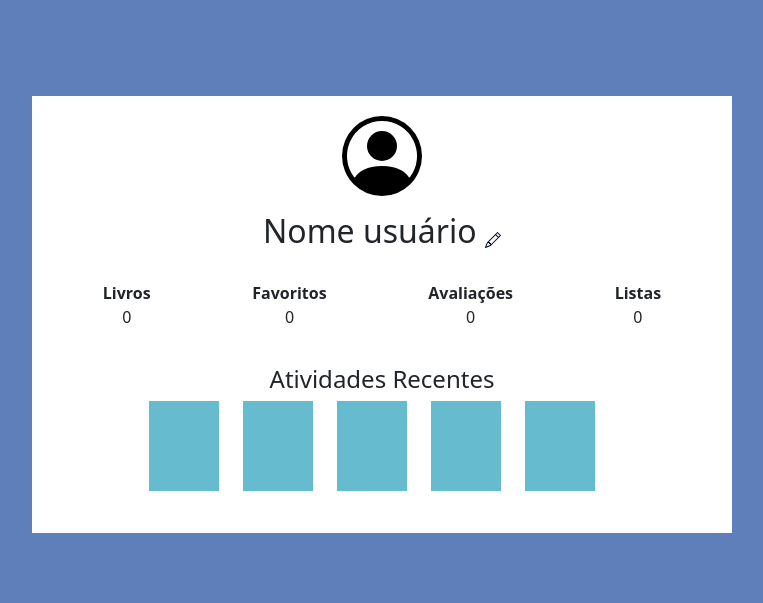
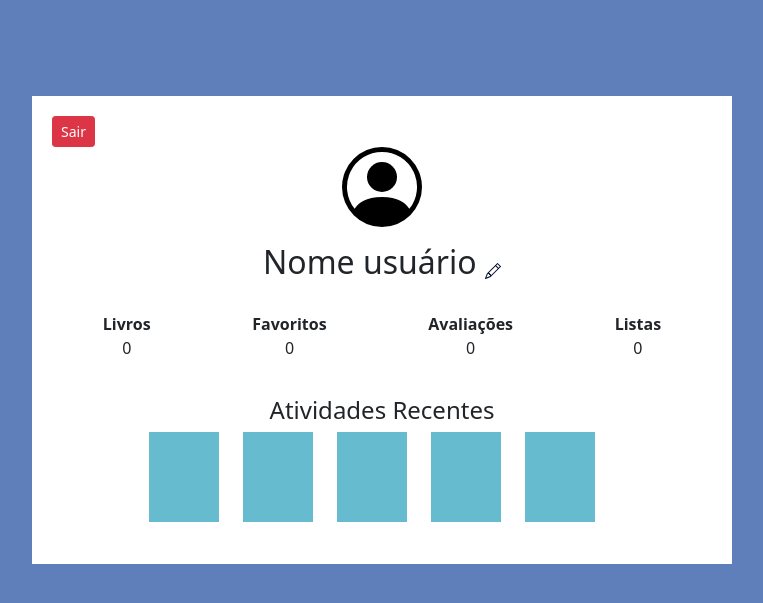
Before and after one commit to Dudubraga/Projeto_Biblioteca, a Django app: page /perfil/ in a window 1280 px wide. Shown: the part 79-682 px from the top of the page, without its empty margins (258-1021 px from the left). Run offline with Django 5.2, Linux system fonts and the light colour scheme.

Commit message:
Ajuste na fortmatação do box de login, correção dos caminhos defavoritos e meus livros da aba home_usuario e implementação do botão sair na página  perfil

```diff
--- a/biblioteca/projeto_biblioteca/app_biblioteca/templates/biblioteca/base.html
+++ b/biblioteca/projeto_biblioteca/app_biblioteca/templates/biblioteca/base.html
@@ -71,7 +71,7 @@
                             </h3>
                         </a>
                         <!-- Meus Livros -->
-                        <a href="{% url 'home' %}">
+                        <a href="{% url 'aba_login' %}">
                             <h3 style="text-decoration: none; color: black; text-align: center; position: relative; top:120px;">
                                 <svg xmlns="http://www.w3.org/2000/svg" width="30" height="30" fill="currentColor" class="bi bi-book" viewBox="0 0 16 16">
                                     <path d="M1 2.828c.885-.37 2.154-.769 3.388-.893 1.33-.134 2.458.063 3.112.752v9.746c-.935-.53-2.12-.603-3.213-.493-1.18.12-2.37.461-3.287.811zm7.5-.141c.654-.689 1.782-.886 3.112-.752 1.234.124 2.503.523 3.388.893v9.923c-.918-.35-2.107-.692-3.287-.81-1.094-.111-2.278-.039-3.213.492zM8 1.783C7.015.936 5.587.81 4.287.94c-1.514.153-3.042.672-3.994 1.105A.5.5 0 0 0 0 2.5v11a.5.5 0 0 0 .707.455c.882-.4 2.303-.881 3.68-1.02 1.409-.142 2.59.087 3.223.877a.5.5 0 0 0 .78 0c.633-.79 1.814-1.019 3.222-.877 1.378.139 2.8.62 3.681 1.02A.5.5 0 0 0 16 13.5v-11a.5.5 0 0 0-.293-.455c-.952-.433-2.48-.952-3.994-1.105C10.413.809 8.985.936 8 1.783"/>
@@ -80,7 +80,7 @@
                             </h3>
                         </a>
                         <!-- Favoritos -->
-                        <a href="{% url 'home' %}">
+                        <a href="{% url 'aba_login' %}">
                             <h3 style="text-decoration: none; color: black; text-align: center; position: relative; top:180px;">
                                 <svg xmlns="http://www.w3.org/2000/svg" width="30" height="30" fill="currentColor" class="bi bi-suit-heart-fill" viewBox="0 0 16 16">
                                     <path d="M4 1c2.21 0 4 1.755 4 3.92C8 2.755 9.79 1 12 1s4 1.755 4 3.92c0 3.263-3.234 4.414-7.608 9.608a.513.513 0 0 1-.784 0C3.234 9.334 0 8.183 0 4.92 0 2.755 1.79 1 4 1"/>
--- a/biblioteca/projeto_biblioteca/app_biblioteca/templates/usuarios/homeusuario.html
+++ b/biblioteca/projeto_biblioteca/app_biblioteca/templates/usuarios/homeusuario.html
@@ -69,7 +69,7 @@
                             </h3>
                         </a>
                         <!-- Meus Livros -->
-                        <a href="{% url 'home' %}">
+                        <a href="{% url 'aba_usuario' %}">
                             <h3 style="text-decoration: none; color: black; text-align: center; position: relative; top:120px;">
                                 <svg xmlns="http://www.w3.org/2000/svg" width="30" height="30" fill="currentColor" class="bi bi-book" viewBox="0 0 16 16">
                                     <path d="M1 2.828c.885-.37 2.154-.769 3.388-.893 1.33-.134 2.458.063 3.112.752v9.746c-.935-.53-2.12-.603-3.213-.493-1.18.12-2.37.461-3.287.811zm7.5-.141c.654-.689 1.782-.886 3.112-.752 1.234.124 2.503.523 3.388.893v9.923c-.918-.35-2.107-.692-3.287-.81-1.094-.111-2.278-.039-3.213.492zM8 1.783C7.015.936 5.587.81 4.287.94c-1.514.153-3.042.672-3.994 1.105A.5.5 0 0 0 0 2.5v11a.5.5 0 0 0 .707.455c.882-.4 2.303-.881 3.68-1.02 1.409-.142 2.59.087 3.223.877a.5.5 0 0 0 .78 0c.633-.79 1.814-1.019 3.222-.877 1.378.139 2.8.62 3.681 1.02A.5.5 0 0 0 16 13.5v-11a.5.5 0 0 0-.293-.455c-.952-.433-2.48-.952-3.994-1.105C10.413.809 8.985.936 8 1.783"/>
@@ -78,7 +78,7 @@
                             </h3>
                         </a>
                         <!-- Favoritos -->
-                        <a href="{% url 'home' %}">
+                        <a href="{% url 'aba_usuario' %}">
                             <h3 style="text-decoration: none; color: black; text-align: center; position: relative; top:180px;">
                                 <svg xmlns="http://www.w3.org/2000/svg" width="30" height="30" fill="currentColor" class="bi bi-suit-heart-fill" viewBox="0 0 16 16">
                                     <path d="M4 1c2.21 0 4 1.755 4 3.92C8 2.755 9.79 1 12 1s4 1.755 4 3.92c0 3.263-3.234 4.414-7.608 9.608a.513.513 0 0 1-.784 0C3.234 9.334 0 8.183 0 4.92 0 2.755 1.79 1 4 1"/>
--- a/biblioteca/projeto_biblioteca/app_biblioteca/templates/usuarios/login.html
+++ b/biblioteca/projeto_biblioteca/app_biblioteca/templates/usuarios/login.html
@@ -2,7 +2,7 @@
 {% block conteudo %}
 
 <div class="container" style="height: 100vh; display: flex; justify-content: center; align-items: center;">
-    <div class="card text-dark bg-light mb-3" style="max-width: 20rem;">
+    <div class="card text-dark bg-light mb-3" style="width: 18rem;">
         <div style="font-size: 150%; margin-bottom: 10px; text-align: center;">Login</div>
         <div class="card-body">
 
--- a/biblioteca/projeto_biblioteca/app_biblioteca/templates/usuarios/perfil.html
+++ b/biblioteca/projeto_biblioteca/app_biblioteca/templates/usuarios/perfil.html
@@ -7,6 +7,7 @@
     <meta charset="UTF-8">
     <meta name="viewport" content="width=device-width, initial-scale=1.0">
     <style>
+
         .profile-container {
             width: 700px;
             background-color: white;
@@ -55,6 +56,10 @@
 <body>
     <br><br><br><br>
     <div class="profile-container">
+        <div class="logout">
+            <a href="{% url 'home' %}" class="btn btn-sm btn-danger">Sair</a>
+        </div>
+
         <div class="text-center">
             <div class="mb-3">
                 <svg style="color: black;" xmlns="http://www.w3.org/2000/svg" width="80" height="80" fill="currentColor"
```
